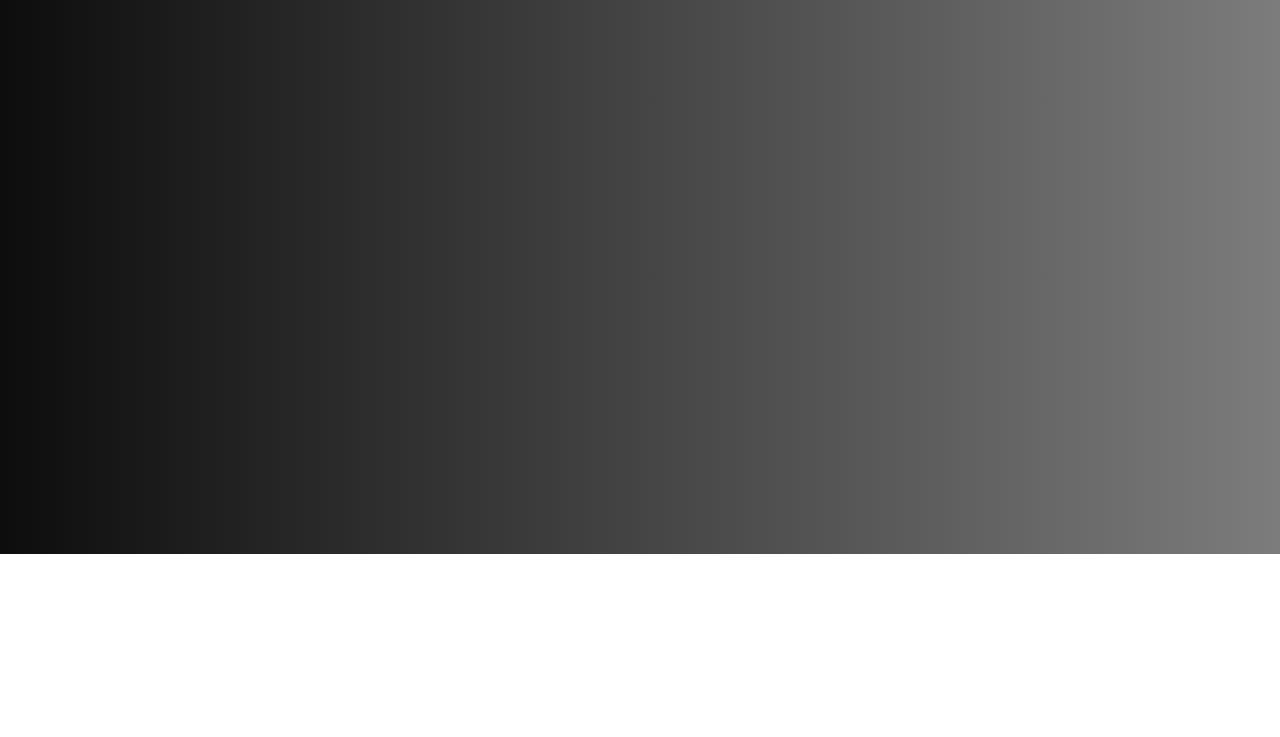
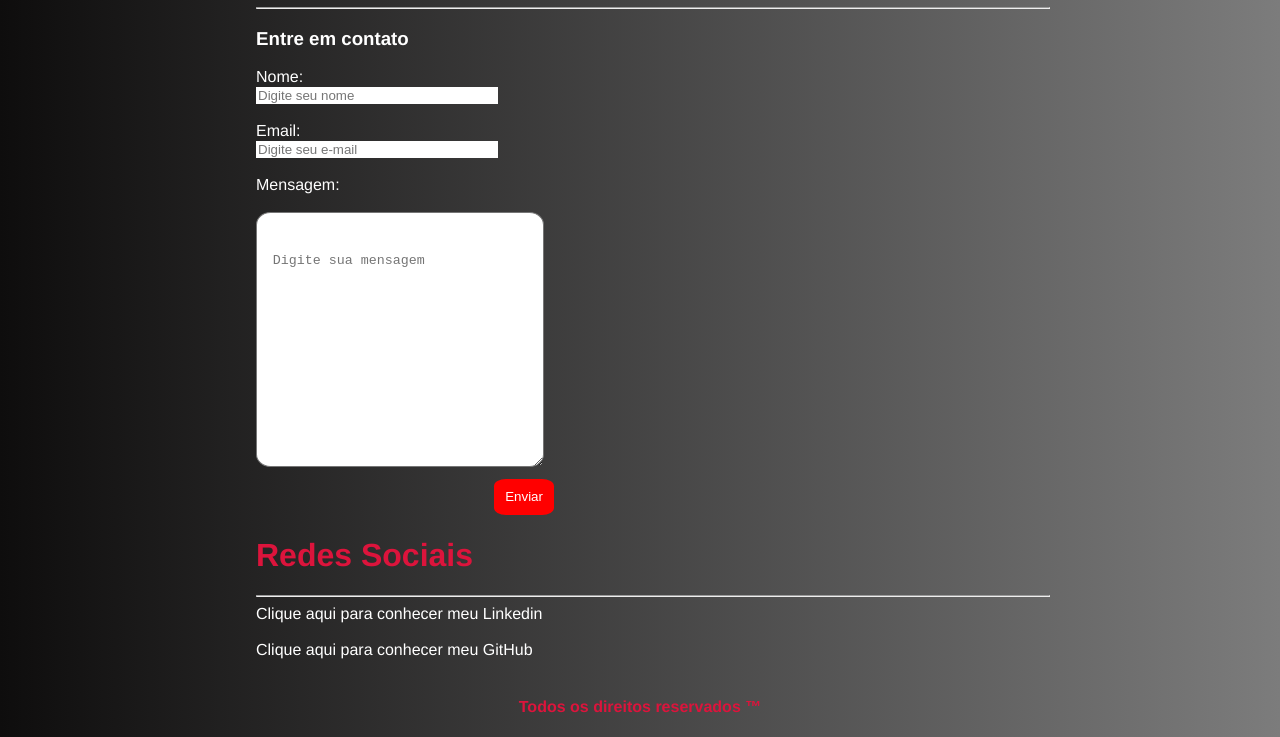
Before and after one commit to Vitaog/Portifolio-Digital, a plain HTML site: page src/contato.html in a window 1280 px wide. Shown: the part 246-983 px from the top of the page. Before the commit the page ends 800 px from the top, so only its background shows below. Drawn offline with Linux system fonts and the light colour scheme.

Commit message:
Adição da tela de contatos

```diff
--- a/src/contato.html
+++ b/src/contato.html
@@ -18,7 +18,32 @@
         <a href="contato.html">Contatos</a>
     </nav>
 </div>
-
-
+<!--Contato-->
+<div class="contato">
+    <h1>Contato</h1>
+    <hr>
+    <h3>Entre em contato</h3>
+    <form>
+        <label for="fname">Nome:</label><br>
+        <input type="text" id="fname" placeholder="Digite seu nome"><br><br>
+        <label for="femail">Email:</label><br>
+        <input type="email" id="femail" placeholder="Digite seu e-mail"><br><br>
+        <label for="fmensagem">Mensagem:</label><br><br>
+        <textarea id="fmensagem" cols="30" rows="10" placeholder="Digite sua mensagem"></textarea>
+     <div class="btn">
+        <button>Enviar</button></div>
+    </form>
+</div>
+<!--Redes Sociais-->
+<div class="redes">
+    <h1>Redes Sociais</h1>
+    <hr>
+    <a href="https://www.linkedin.com/in/vitorgarcezdeoliveira/">Clique aqui para conhecer meu Linkedin</a><br><br>
+    <a href="https://github.com/Vitaog">Clique aqui para conhecer meu GitHub</a>
+</div>
+<!--Todos os direitos reservados-->
+<div class="tdrcontato">
+    <h4>Todos os direitos reservados &#8482</h4>
+</div>
 </body>
 </html>
--- a/src/css/style.css
+++ b/src/css/style.css
@@ -84,3 +84,58 @@ padding: 15px 20% 0 20%;
     margin-top: 14%;
     color: #DC143C;
 }
+/**_________________________________________________Página Contatos__________________________________________________________________________________________**/
+.contato{
+    padding: 0px 18% 0 20%;
+}
+/**Configuração do formulario**/
+.contato textarea {
+    padding: 5% 5%;
+    width: 30%;
+    padding: 5% 4% 8% 2%;
+    border-radius: 5%;
+    text-align: justify;
+}
+.contato input{
+    width: 30%;
+    border: none;
+}
+.contato h1{
+    color: #DC143C;
+}
+.btn button{
+    padding: 10px 2% 2% 2%;
+    border: none;
+    border-radius: 20%;
+    color: #fff;
+    background-color: #FF0000;
+}
+.btn button:hover{
+    background-color: #B0E0E6;
+    cursor: pointer;
+}
+.btn{
+    padding: 1% 0 0 30%;
+}
+/**Links das redes sociais**/
+.redes a{
+    text-decoration: none;
+    color: #fff;
+}
+.redes h1{
+    color: #DC143C;
+}
+.redes a:hover{
+    color: #FF0000;
+    cursor: pointer;
+}
+
+.redes{
+    padding: 0px 18% 0 20%;
+}
+
+.tdrcontato{
+    text-align: center;
+    margin-top: 3%;
+    color: #DC143C;
+}
```
Also changed, not shown: src/index.html (+0 -3 lines), src/projeto.html (+2 -2 lines).
